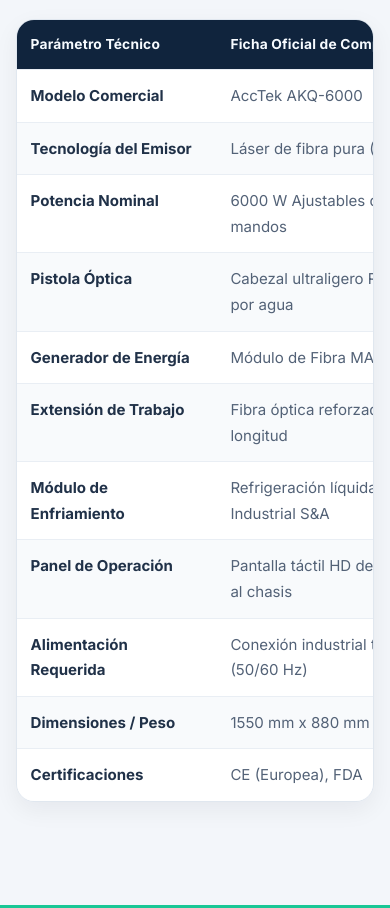
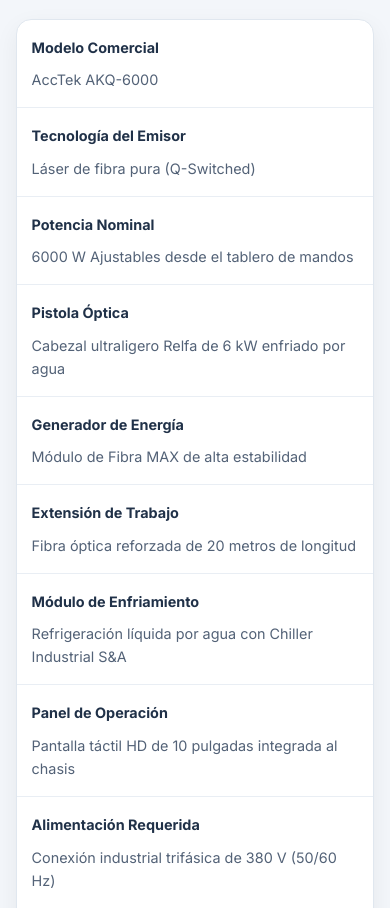
Before and after one commit to alondraps-debug/landing-nexport-producto-laser, a plain HTML site: page index.html in a window 390 px wide. Shown: the part 3821-4729 px from the top of the page. Drawn offline with Linux system fonts and the light colour scheme.

Commit message:
Update index.html

```diff
--- a/index.html
+++ b/index.html
@@ -303,6 +303,45 @@
             .image-gallery { gap: 24px; }
         }
         @media (max-width: 640px) {
+            /* En celulares, convierte la tabla técnica en bloques apilados para evitar cortes horizontales. */
+            .table-responsive {
+                overflow-x: visible;
+                border-radius: 15px;
+            }
+            table {
+                width: 100%;
+                min-width: 0;
+                table-layout: fixed;
+                font-size: .92rem;
+            }
+            thead { display: none; }
+            tbody, tbody tr, tbody td {
+                display: block;
+                width: 100%;
+            }
+            tbody tr {
+                padding: 12px 16px;
+                border-bottom: 1px solid #e5ebf2;
+            }
+            tbody tr:last-child { border-bottom: 0; }
+            tbody td {
+                padding: 4px 0;
+                overflow-wrap: anywhere;
+                word-break: normal;
+                border: 0;
+                background: transparent !important;
+            }
+            tbody td:first-child {
+                width: 100%;
+                color: #203148;
+                font-size: .9rem;
+                font-weight: 800;
+            }
+            tbody td:nth-child(2) {
+                color: #536277;
+                font-size: .9rem;
+                line-height: 1.6;
+            }
             header { padding: 18px 14px; font-size: .78rem; letter-spacing: 1.5px; }
             .container { width: min(92%, 1120px); padding-top: 25px; }
             .hero { padding: 38px 20px; margin-bottom: 30px; border-radius: 20px; }
@@ -317,6 +356,47 @@
             .image-card p { padding: 15px 12px; }
             .guarantee-badge { padding: 22px 20px; margin: 30px 0; }
             th, td { padding: 13px 14px; }
+
+            /* Tabla técnica adaptada a móvil: evita que las columnas queden cortadas */
+            .table-responsive {
+                overflow-x: visible;
+                border-radius: 15px;
+            }
+            .table-responsive table {
+                width: 100%;
+                min-width: 0;
+                table-layout: fixed;
+                font-size: .92rem;
+            }
+            .table-responsive thead { display: none; }
+            .table-responsive table,
+            .table-responsive tbody,
+            .table-responsive tr,
+            .table-responsive td {
+                display: block;
+                width: 100%;
+            }
+            .table-responsive tbody tr {
+                padding: 12px 15px;
+                border-bottom: 1px solid #e9eef4;
+            }
+            .table-responsive tbody tr:last-child { border-bottom: 0; }
+            .table-responsive td {
+                width: 100%;
+                padding: 4px 0;
+                overflow-wrap: anywhere;
+                word-break: normal;
+                border-bottom: 0;
+                background: transparent !important;
+            }
+            .table-responsive td:first-child {
+                width: 100%;
+                color: #203148;
+                font-weight: 700;
+            }
+            .table-responsive td:last-child {
+                color: #536277;
+            }
             footer { margin-top: 45px; }
         }
         @media (prefers-reduced-motion: reduce) {
```
